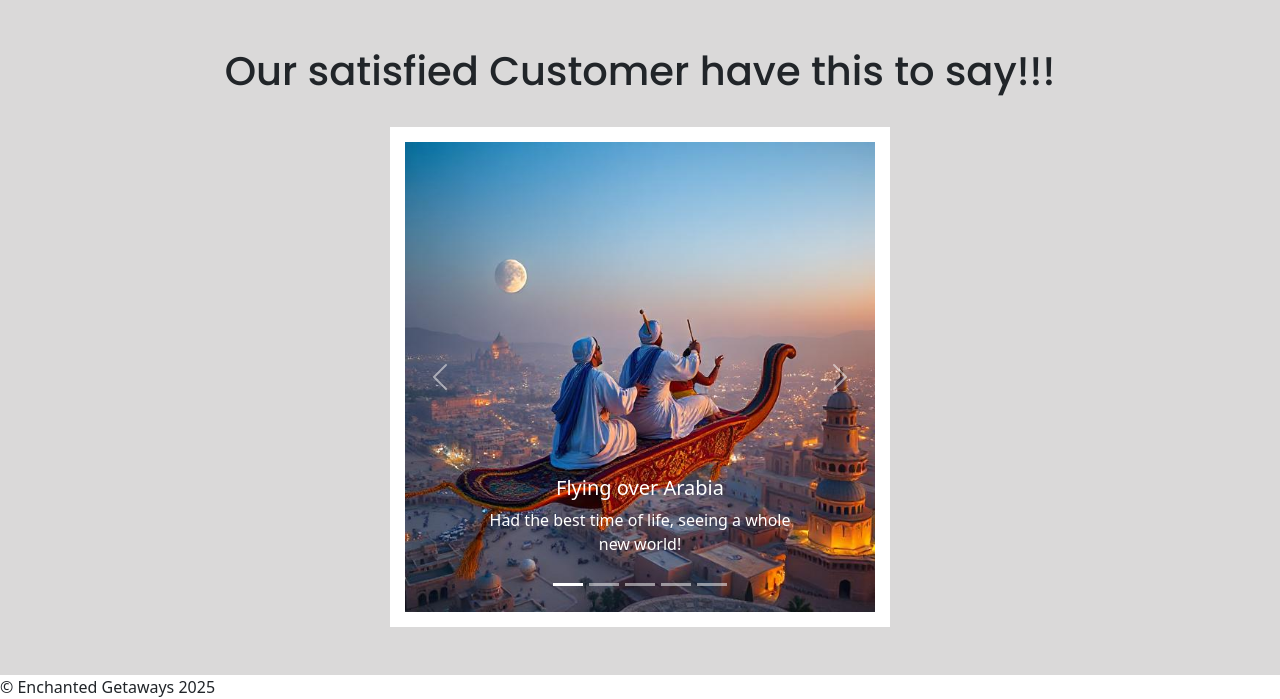
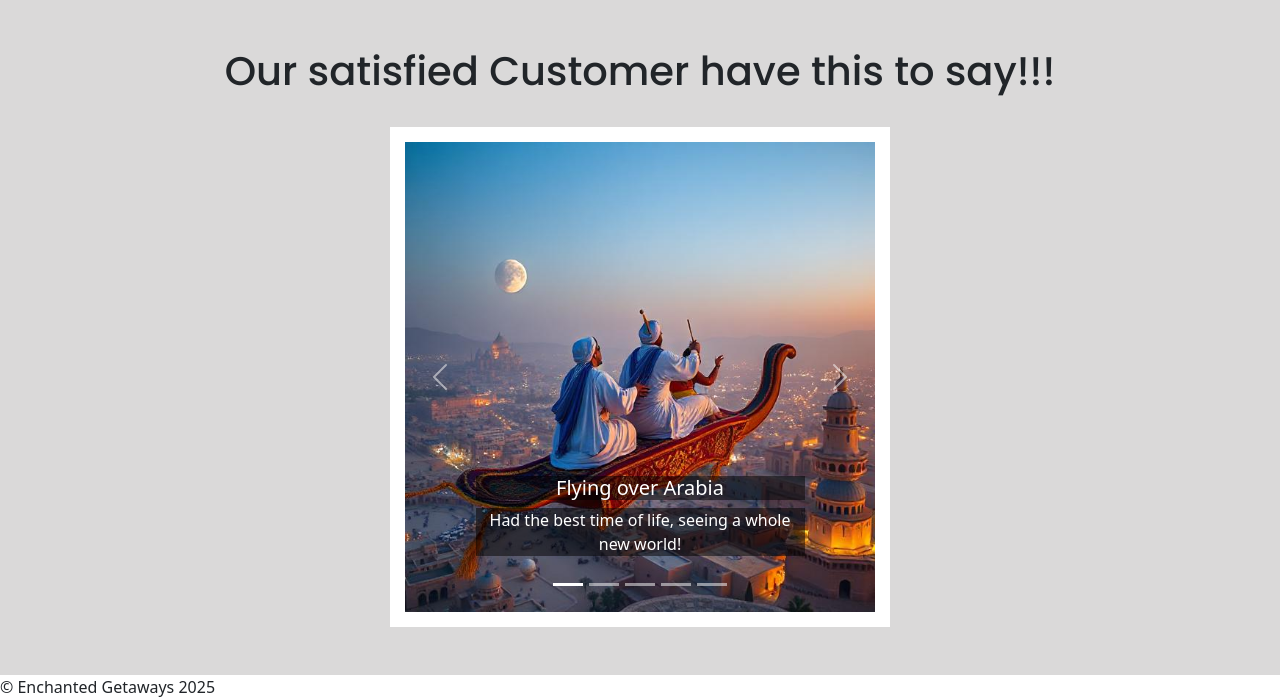
Before and after one commit to Daliya-Stanley/Group3_final_project, a Flask app: page / in a window 1280 px wide. Shown: the part 1671-2370 px from the top of the page. Run offline with Flask 3, Linux system fonts and the light colour scheme; some web fonts are replaced.

Commit message:
carousel content background changed

```diff
--- a/application/static/styles.css
+++ b/application/static/styles.css
@@ -218,8 +218,9 @@ height: 100vh;
 background-color: #D2E4BF;
 }
 
-.word{
- background-color: red;
- color:black;
- opacity: 0.5;
-}
+.word {
+  background-color: rgba(0, 0, 0, 0.6); /* semi-transparent black */
+  color: white;
+  padding: 10px;
+  border-radius: 10px;
+  display: inline-block;
--- a/application/templates/home.html
+++ b/application/templates/home.html
@@ -61,36 +61,36 @@
     <div class="carousel-item active">
       <img src="{{url_for('static', filename = 'images/flying_carpet.jpeg') }}" class="d-block w-100" alt="flying carpet">
       <div class="carousel-caption d-none d-md-block">
-        <h5 class ="word">Flying over Arabia</h5>
-        <p class="word">Had the best time of life, seeing a whole new world!</p>
+        <h5 class ="word"  style="background-color: rgba(0, 0, 0, 0.5); color: white;">Flying over Arabia</h5>
+        <p class="word"  style="background-color: rgba(0, 0, 0, 0.5); color: white;">Had the best time of life, seeing a whole new world!</p>
       </div>
     </div>
     <div class="carousel-item">
       <img src="{{url_for('static', filename = 'images/diving_with_ariel.jpeg') }}" class="d-block w-100" alt="diving with ariel">
       <div class="carousel-caption d-none d-md-block">
-        <h5 class="word">Diving in magical Oceans</h5>
-        <p class="word">Loved every moment spent with Ariel and Coral reef!</p>
+        <h5 class="word" style="background-color: rgba(0, 0, 0, 0.5); color: white;">Diving in magical Oceans</h5>
+        <p class="word" style="background-color: rgba(0, 0, 0, 0.5); color: white;">Loved every moment spent with Ariel and Coral reef!</p>
       </div>
     </div>
     <div class="carousel-item">
       <img src="{{url_for('static', filename = 'images/party_with_trolls.jpeg') }}" class="d-block w-100" alt="party with trolls">
       <div class="carousel-caption d-none d-md-block">
-        <h5 class="word">Wildest party Ever!</h5>
-        <p class="word">I have happiness going through my bones when i look back on my lovely memories!</p>
+        <h5 class="word" style="background-color: rgba(0, 0, 0, 0.5); color: white;">Wildest party Ever!</h5>
+        <p class="word" style="background-color: rgba(0, 0, 0, 0.5); color: white;">I have happiness going through my bones when i look back on my lovely memories!</p>
       </div>
     </div>
     <div class="carousel-item">
       <img src="{{url_for('static', filename = 'images/building_snowman.jpeg') }}" class="d-block w-100" alt="snowman">
       <div class="carousel-caption d-none d-md-block">
-        <h5 class="word">I wanna build a snowman!</h5>
-        <p class="word">My kid had the best time ever with lovely Anna building the snowman</p>
+        <h5 class="word" style="background-color: rgba(0, 0, 0, 0.5); color: white;">I wanna build a snowman!</h5>
+        <p class="word" style="background-color: rgba(0, 0, 0, 0.5); color: white;">My kid had the best time ever with lovely Anna building the snowman</p>
       </div>
     </div>
     <div class="carousel-item">
       <img src="{{url_for('static', filename = 'images/beach_holiday.jpeg') }}" class="d-block w-100" alt="beach">
       <div class="carousel-caption d-none d-md-block">
-        <h5 class="word">Such relaxing beach Holiday</h5>
-        <p class="word">Beautiful memories of Beach holiday with Ariel and her family!</p>
+        <h5 class="word" style="background-color: rgba(0, 0, 0, 0.5); color: white;">Such relaxing beach Holiday</h5>
+        <p class="word" style="background-color: rgba(0, 0, 0, 0.5); color: white;">Beautiful memories of Beach holiday with Ariel and her family!</p>
       </div>
     </div>
   </div>
```
